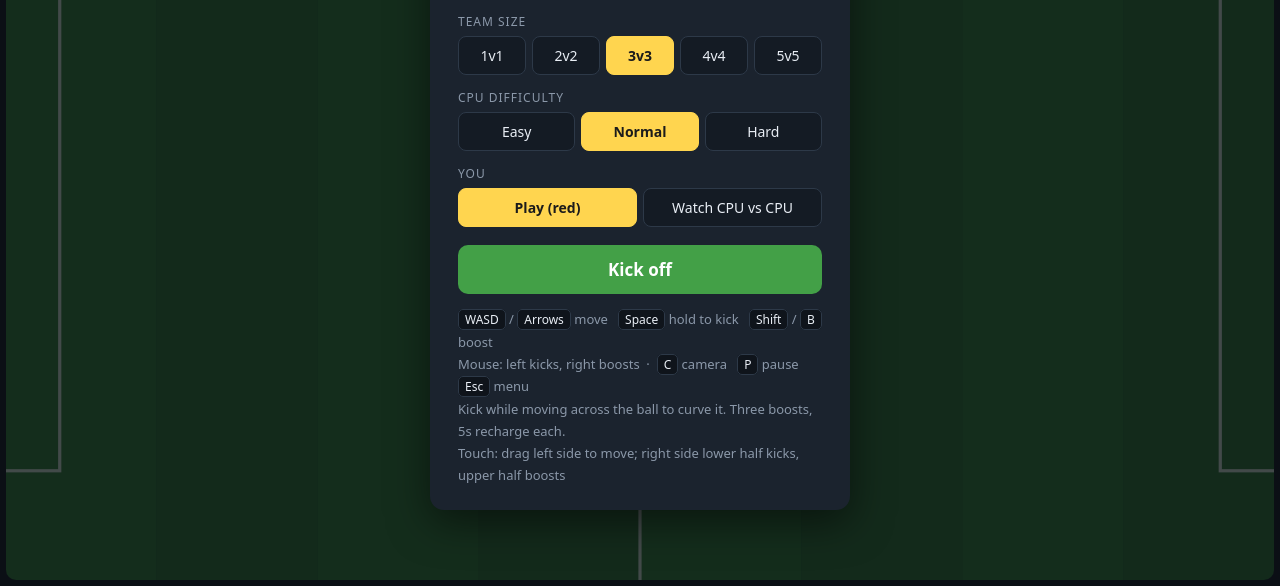
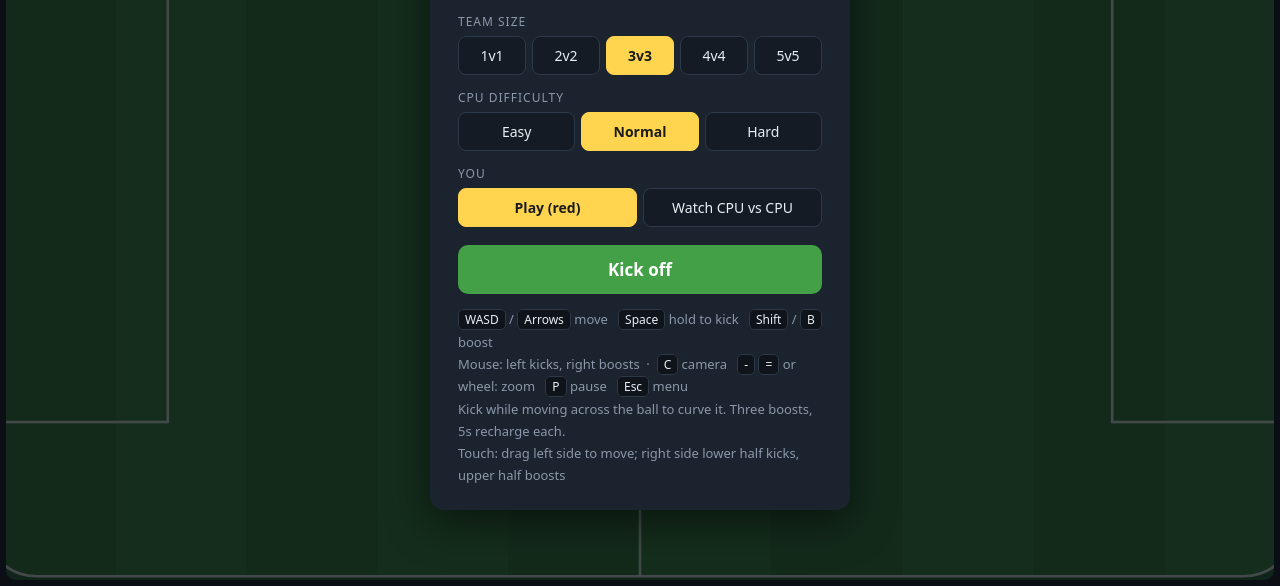
Before and after one commit to Wearily/soccer, a plain HTML site: page index.html in a window 1280 px wide. Shown: the part 214-800 px from the top of the page. Drawn offline with Linux system fonts and the light colour scheme.

Commit message:
Zoom the follow camera out and make zoom adjustable
Co-Authored-By: Claude Fable 5.2 <noreply@anthropic.com>
Claude-Session: https://claude.ai/code/session_01LnUNEVo2vRDD7aTbHtmgLT

```diff
--- a/index.html
+++ b/index.html
@@ -60,7 +60,7 @@
         <button class="go" id="start">Kick off</button>
         <div class="keys">
           <kbd>WASD</kbd> / <kbd>Arrows</kbd> move &nbsp; <kbd>Space</kbd> hold to kick &nbsp; <kbd>Shift</kbd> / <kbd>B</kbd> boost<br>
-          Mouse: left kicks, right boosts &nbsp;·&nbsp; <kbd>C</kbd> camera &nbsp; <kbd>P</kbd> pause &nbsp; <kbd>Esc</kbd> menu<br>
+          Mouse: left kicks, right boosts &nbsp;·&nbsp; <kbd>C</kbd> camera &nbsp; <kbd>-</kbd> <kbd>=</kbd> or wheel: zoom &nbsp; <kbd>P</kbd> pause &nbsp; <kbd>Esc</kbd> menu<br>
           Kick while moving across the ball to curve it. Three boosts, 5s recharge each.<br>
           Touch: drag left side to move; right side lower half kicks, upper half boosts
         </div>
@@ -145,6 +145,7 @@ addEventListener('keydown', e => {
   keys[e.code] = true;
   if (['ArrowUp', 'ArrowDown', 'ArrowLeft', 'ArrowRight', 'Space'].includes(e.code)) e.preventDefault();
   if (e.code === 'KeyP' && (phase === 'play' || phase === 'countdown')) { paused = !paused; showBanner(paused ? 'Paused' : '', paused); }
+  if (e.code === 'Minus') zoom(1.12); if (e.code === 'Equal') zoom(1 / 1.12);
   if (e.code === 'KeyC') cam.mode = cam.mode === 'follow' ? 'full' : 'follow';
   if (e.code === 'Escape' && phase !== 'menu') openMenu('Kickabout', 'Top-down arcade soccer against CPU players.');
 });
@@ -387,7 +388,9 @@ function endMatch() {
 // ---------- rendering ----------
 const cv = document.getElementById('c'), ctx = cv.getContext('2d'), stage = document.getElementById('stage');
 // camera: 'follow' zooms in and pans with the action; 'full' shows the whole pitch (toggle with C)
-const VIEW_W = 1180;                          // world units visible across the screen when following
+let viewW = 1450;                             // world units visible across the screen when following (mouse wheel or - / = to change)
+try { viewW = clamp(+localStorage.getItem('kickabout.viewW') || 1450, 900, 2600); } catch {}
+function zoom(f) { viewW = clamp(viewW * f, 900, 2600); try { localStorage.setItem('kickabout.viewW', viewW); } catch {} }
 const cam = { x: 0, y: 0, mode: 'follow', set: false };
 let cw = 1, ch = 1, dpr = 1;
 function resize() {
@@ -399,7 +402,7 @@ function resize() {
 addEventListener('resize', resize);
 function view() {
   const fit = Math.min(cw / W, ch / H);
-  const s = cam.mode === 'follow' ? Math.max(fit, cw / VIEW_W) : fit;
+  const s = cam.mode === 'follow' ? Math.max(fit, Math.min(cw / viewW, ch / (viewW * 0.5))) : fit;
   const vw = cw / s, vh = ch / s;
   // look at a point between your player and the ball (just the ball when watching)
   let tx = CX, ty = CY;
@@ -475,6 +478,7 @@ document.querySelectorAll('.seg').forEach(seg => seg.addEventListener('click', e
   seg.querySelectorAll('button').forEach(x => x.classList.toggle('on', x === b));
   const k = seg.dataset.opt; opts[k] = k === 'mode' ? b.dataset.v : +b.dataset.v;
 }));
+cv.addEventListener('wheel', e => { e.preventDefault(); zoom(e.deltaY > 0 ? 1.08 : 1 / 1.08); }, { passive: false });
 $('camBtn').addEventListener('click', e => { cam.mode = cam.mode === 'follow' ? 'full' : 'follow'; e.currentTarget.blur(); });
 $('start').addEventListener('click', () => { $('menu').classList.add('hidden'); newMatch(); });
 
```
